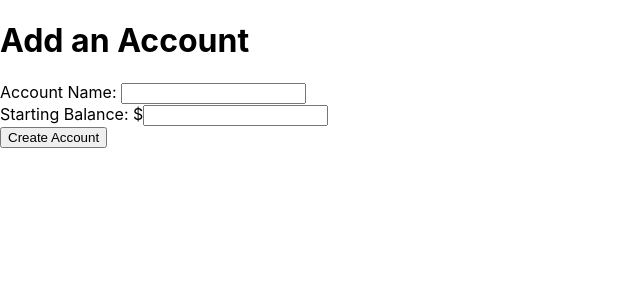
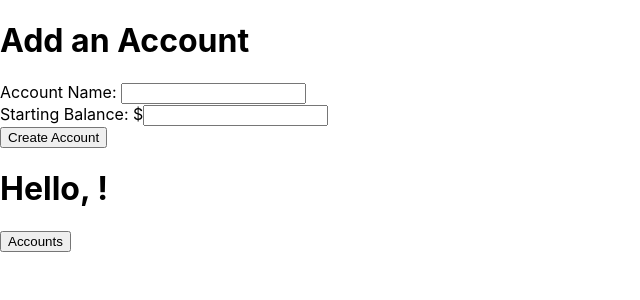
Before and after one commit to rgarfield11/phase-3-project-frontend, a React (Create React App) app: page /MyProfile in a window 1280 px wide. Shown: the top 300 px of the page, without its empty margins (0-640 px from the left). Built offline with nearby package versions, Linux system fonts and the light colour scheme.

Commit message:
wed afternoon progress

```diff
--- a/src/App.js
+++ b/src/App.js
@@ -9,16 +9,16 @@ function App() {
   const [currentUser, setCurrentUser] = useState({})
 
   return (
-    <BrowserRouter>
+    <>
         <Switch>
           <Route exact path = "/">
-              <Login setCurrentUser={setCurrentUser}/>
+              <Login setCurrentUser={setCurrentUser} currentUser={currentUser}/>
           </Route>
-          <Route exact path = "/MyProfile">
+          <Route path = "/MyProfile">
             <MyProfile currentUser={currentUser}/>
           </Route>
         </Switch>
-    </BrowserRouter>
+    </>
   );
 }
 
--- a/src/MyProfile.js
+++ b/src/MyProfile.js
@@ -1,8 +1,17 @@
 import React, {useState} from 'react'
 
-function MyProfile(){
+function MyProfile({currentUser}){
     const [name, setName] = useState("")
     const [balance, setBalance] = useState("")
+    const {id, username} = currentUser
+
+
+
+    function listAccounts() {
+        fetch(`http://localhost:9292//users/${id}`)
+        .then(res => res.json())
+        .then(data => console.log(data))
+    }
 
 
     function handleName(e){
@@ -18,7 +27,8 @@ function MyProfile(){
         e.preventDefault()
         const account = {
             name: name,
-            balance: balance
+            balance: balance,
+            user_id: currentUser.id
         }
 
         fetch("http://localhost:9292/accounts",{
@@ -53,6 +63,10 @@ function MyProfile(){
                     <br/>
                     <button>Create Account</button>
             </form>
+            <div>
+                <h1>Hello, {username}!</h1>
+                <button onClick={listAccounts}>Accounts</button>
+            </div>
         </div>
         )
 }
--- a/src/index.js
+++ b/src/index.js
@@ -2,10 +2,11 @@ import React from 'react';
 import ReactDOM from 'react-dom/client';
 import './index.css';
 import App from './App';
+import { BrowserRouter } from 'react-router-dom';
 
 const root = ReactDOM.createRoot(document.getElementById('root'));
 root.render(
-  <React.StrictMode>
+  <BrowserRouter>
     <App />
-  </React.StrictMode>
+  </BrowserRouter>
 );
```
Also changed, not shown: src/Login.js (+1 -7 lines).
